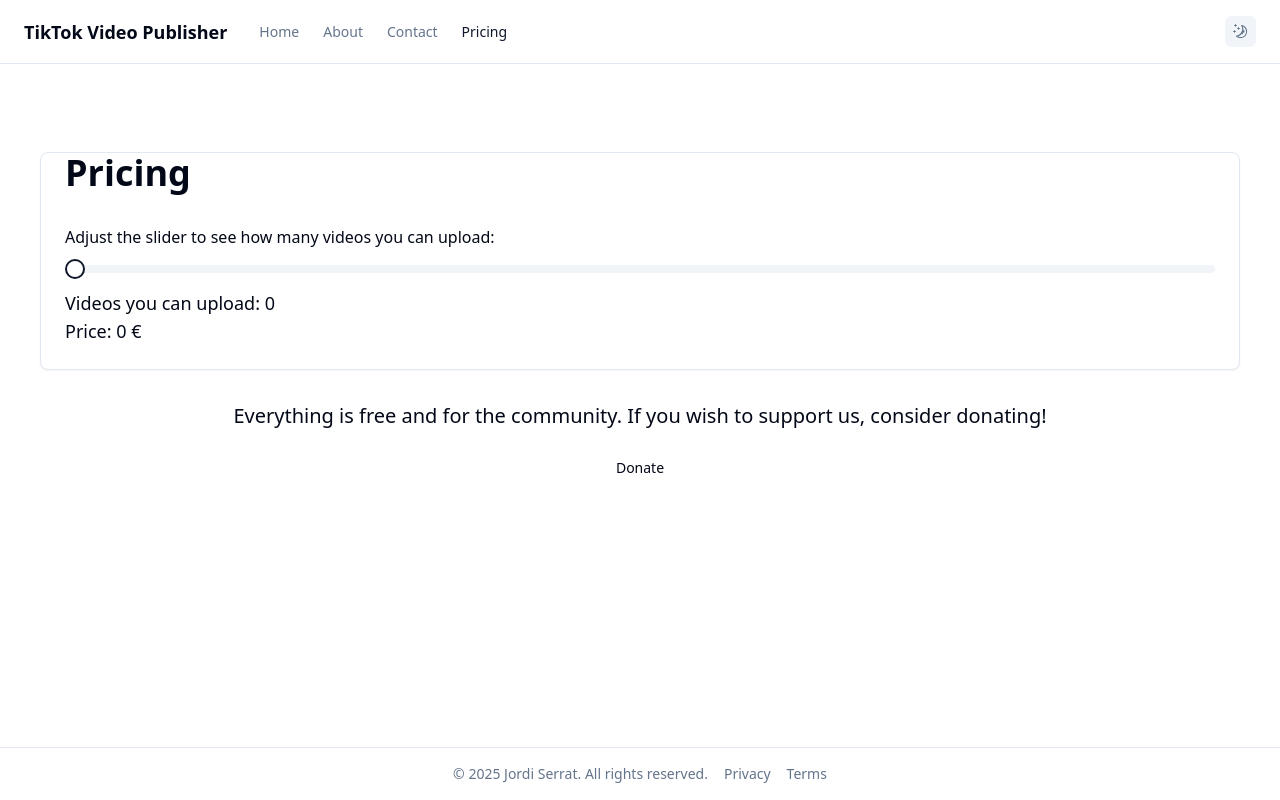
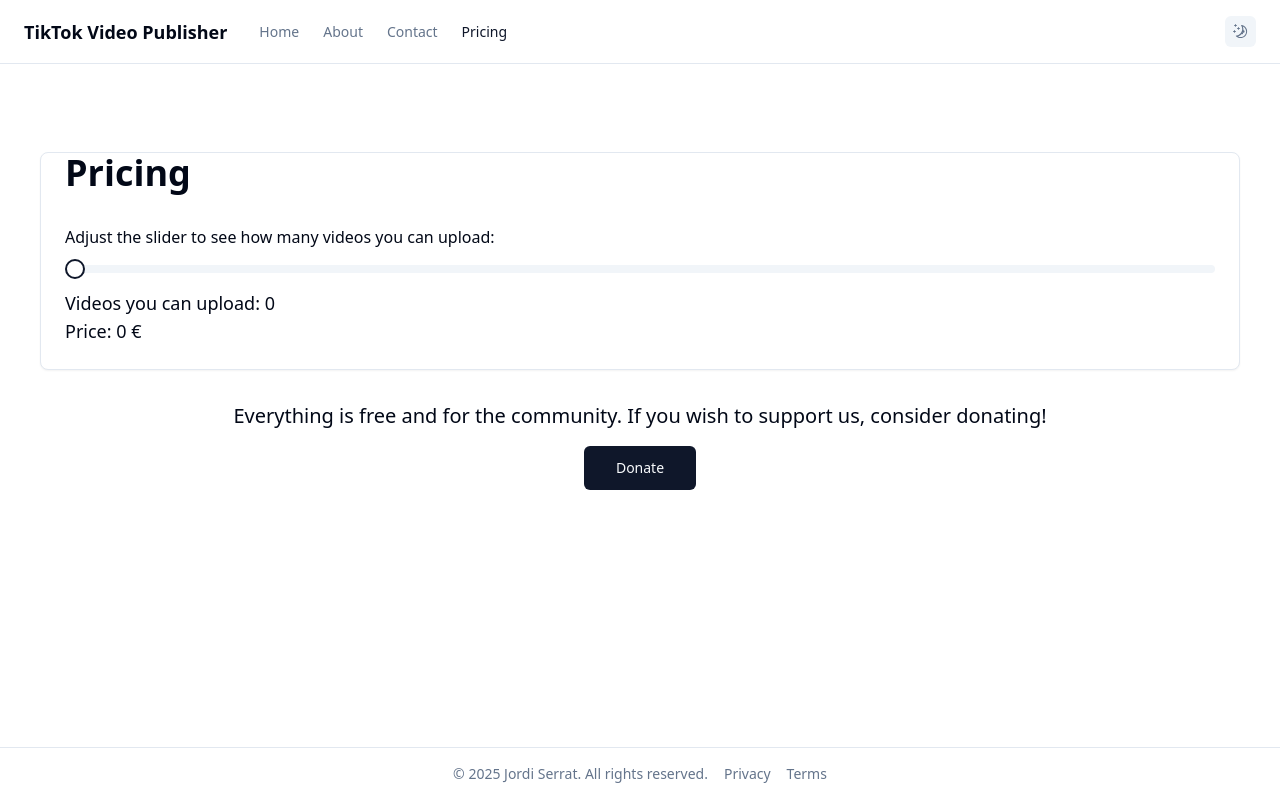
Before and after one commit to altanlabs/prova, a React (Vite) app: page /pricing in a window 1280 px wide. Built offline with nearby package versions, Linux system fonts and the light colour scheme; what @radix-ui/themes would draw is missing.

Commit message:
Fix button variant type error in pricing page

```diff
--- a/src/pages/pricing.tsx
+++ b/src/pages/pricing.tsx
@@ -30,7 +30,7 @@
       </Card>
       <div className="text-center">
         <p className="text-xl mb-4">Everything is free and for the community. If you wish to support us, consider donating!</p>
-        <Button size="lg" variant="primary">
+        <Button size="lg" variant="default">
           Donate
         </Button>
       </div>
```
